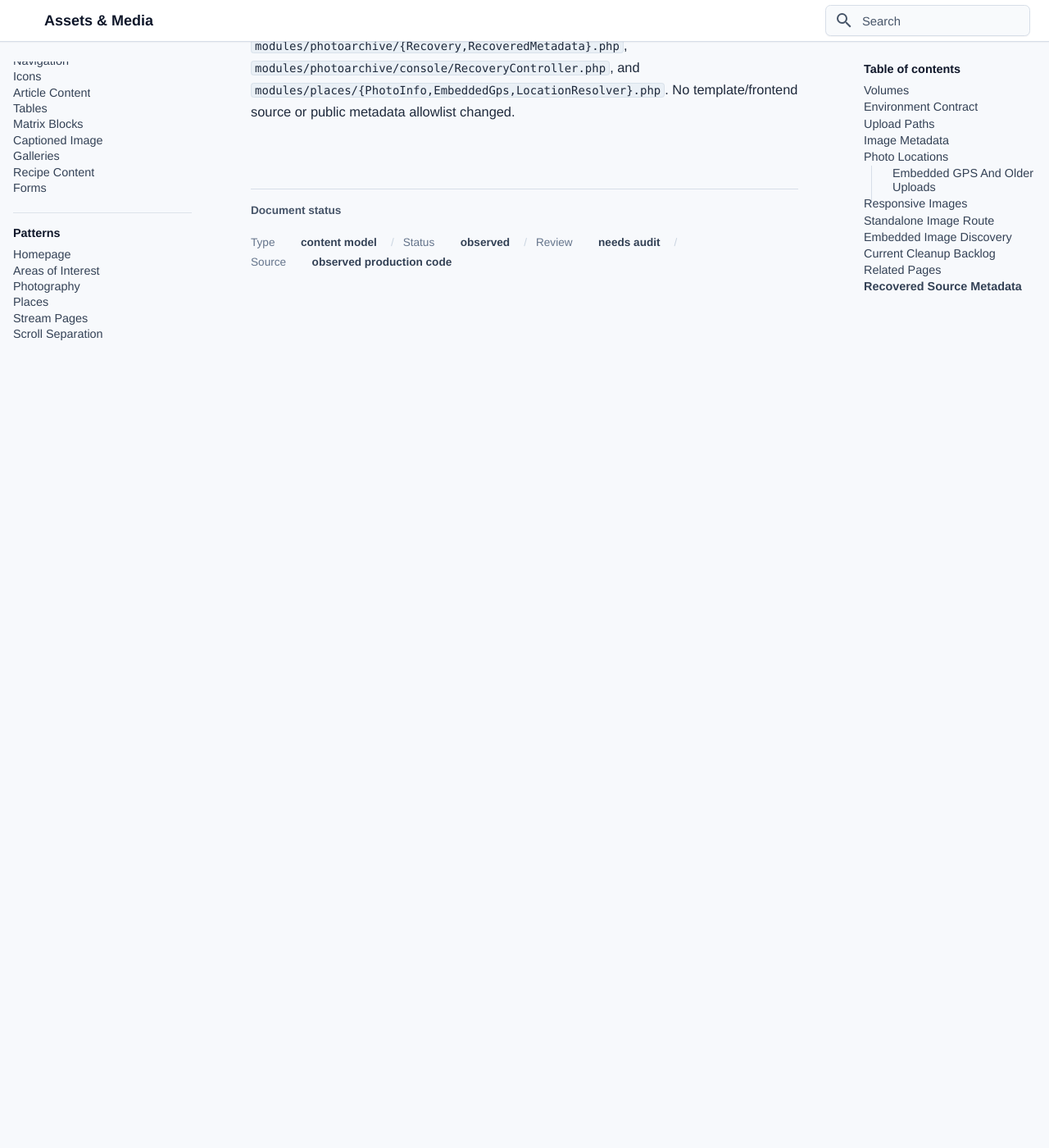
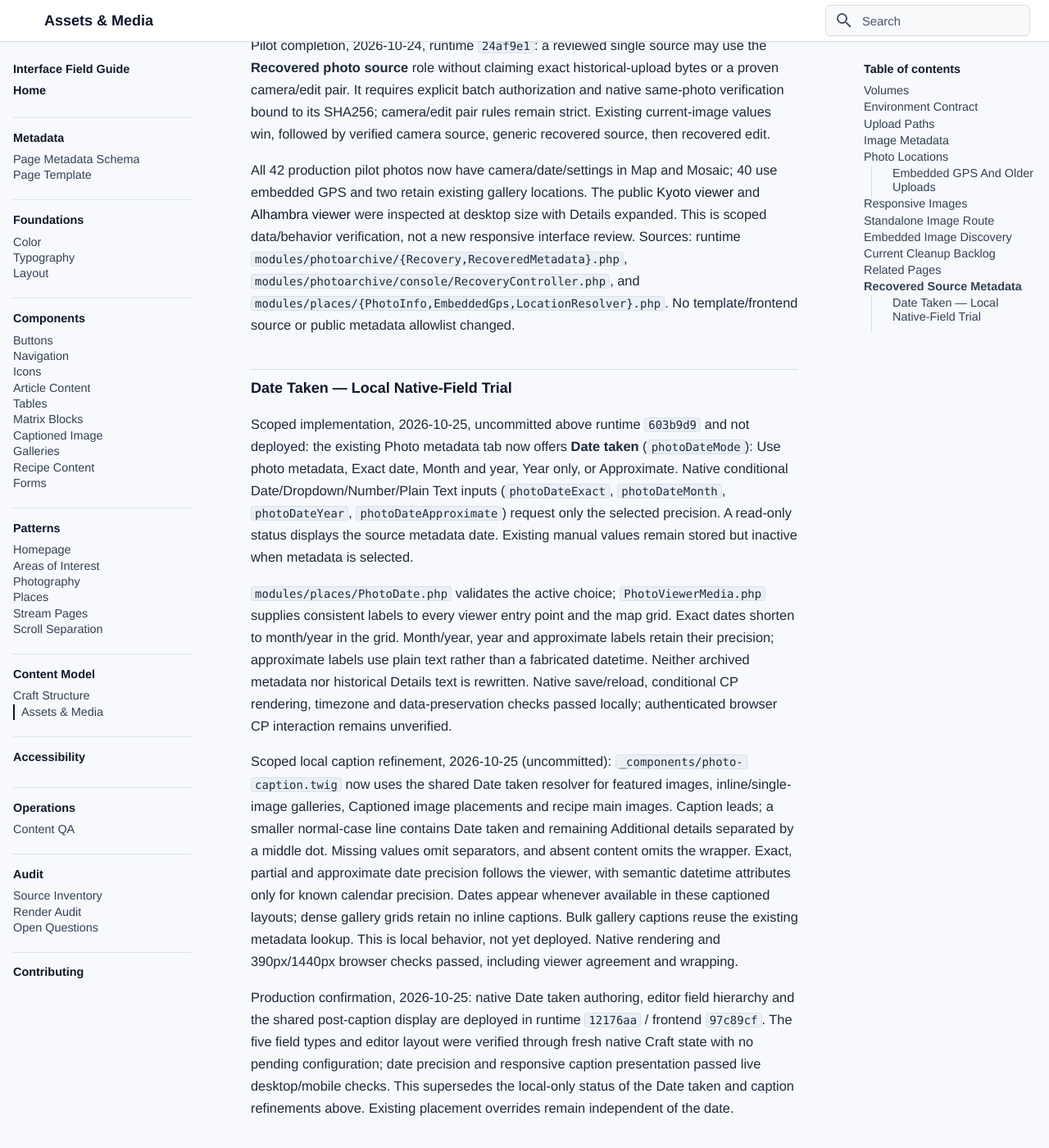
Before and after one commit to bentilden/Design-System, an MkDocs documentation site: the page built from docs/content-model/assets-media.md, in a window 1280 px wide and 1400 px high, scrolled down 11814 px. Shown: the whole window at 82% size. Built offline with MkDocs 1.6.1 and Material for MkDocs 9.7.7, drawn with Linux system fonts in a browser that asks for light colours; some web fonts are replaced; before the commit the page ends 12262 px from its top, so only the background shows below that; some of the changed text lies outside the part shown.

Commit message:
Document deployed Date taken fields and consistent photo captions

```diff
--- a/docs/components/captioned-image.md
+++ b/docs/components/captioned-image.md
@@ -58,7 +58,7 @@ Captioned image inserts one editorial image into [Story Text](matrix-blocks.md#e
 
 Editor cards derive their title and thumbnail from the asset. Editor uploads default to `rich-text/story/`; the native toolbar library modal uploads into its selected Content Images folder. The full Content Images library remains available. Native asset Alternative Text remains the accessibility source, with the existing asset-title/file-name fallback. Alt text never becomes a visible caption.
 
-Caption and credit are placement metadata: editing them does not alter the asset or another use of it. The two hide switches work independently in article, viewer, and RSS output. Hiding both omits `figcaption` while retaining the image and native alt text. Shared asset edits still affect every use. There are no placement crop, alignment, arbitrary width, or location controls.
+Caption and credit are placement metadata: editing them does not alter the asset or another use of it. The two hide switches work independently in article, viewer, and RSS output. Hiding both text fields retains Date taken independently when available; `figcaption` is omitted only when caption, date and details are all absent. The image and native alt text remain. Shared asset edits still affect every use. There are no placement crop, alignment, arbitrary width, or location controls.
 
 ## Rendering Contract
 
@@ -98,3 +98,11 @@ The four-route browser/font run loaded all 48 declared Helvetica Now faces per r
 - [Article Content](article-content.md) supplies the surrounding prose and media presentation.
 - [Galleries](galleries.md#unified-photo-viewer) documents the shared viewer.
 - [Places](../patterns/places.md#which-photos-appear) documents collection eligibility and location behavior.
+
+
+## Local Date Taken Refinement
+
+Scoped local update, 2026-10-25, uncommitted: article and feed captions reuse `_components/photo-caption.twig`. Caption is followed by a smaller line containing resolved Date taken and remaining credit/details, separated by a middle dot when both exist. Dates use the same native asset fields and metadata fallback as the viewer, preserving exact, month/year, year-only or approximate precision. Approximate wording has no fabricated datetime. Placement hide-caption and hide-credit continue to suppress only their respective text; they do not hide Date taken. With both text fields hidden, a date-only figcaption remains if a date is available. No caption wrapper appears when all three are absent. Existing override, escaping and authored line-break rules are unchanged. The existing 48 content-image checks and 14 focused caption checks pass locally; production is unchanged.
+
+
+Production confirmation, 2026-10-25: the Date taken refinement is deployed in runtime `12176aa` with frontend `97c89cf`. Native production configuration and 12 live browser cases at 390px/1440px passed, including date precision, agreement with viewer information, caption wrapping and unchanged dense grids. This supersedes the local-only deployment status above.
--- a/docs/content-model/assets-media.md
+++ b/docs/content-model/assets-media.md
@@ -128,6 +128,9 @@ Released revision, 2026-10-20 (runtime `e00d55e`): [hierarchical Locations](../p
 
 Optional-label addition, 2026-10-20 (runtime `73e495d`): Photos have a single-line **Photo location label** (`photoLocationLabel`) immediately beneath the related Location selector. It is optional and available in every map-position mode. Blank uses the assigned/inherited Location name; a value describes that asset everywhere it appears. It never changes coordinates, Location identity, hierarchy or pills. Existing `placeName` remains hidden legacy storage and is not reused. See [Places](../patterns/places.md#local-hierarchical-locations-revision) for individual/cluster labels and viewer presentation.
 
+Local CP refinement, 2026-10-25 (uncommitted runtime changes above `603b9d9`, not deployed): the same `photoLocationLabel` field is now labeled **Specific place label**, with optional-use guidance, and follows the map-position controls. Content Images starts with Caption, Alternative text and **Additional details** (`details`), with guidance distinguishing public prose from accessibility text. Native Title is labeled **Asset name** under **Asset settings**, alongside generated-image controls. These volume-layout overrides retain field identities, values and public rendering. Existing manually entered dates remain in Details; no date migration is part of this change. Native local CP rendering and 12 location checks passed; authenticated browser save/reopen was not exercised.
+
+
 The Photos asset layout has a Location tab with a Location source selector (`photoLocationSource`), read-only embedded-GPS status, a custom coordinate picker (`photoLocation`), and a public place name (`placeName`). The picker appears for Custom location; the asset place-name field is hidden for Gallery location. Gallery blocks have `galleryLocation` and `placeName` inline alongside their images. Maps by Ether Creative supplies explicit place search, coordinate inputs, and Clear address. Opening the picker's default camera does not assign a point.
 
 | Location source | Authoring meaning |
@@ -227,3 +230,15 @@ Scoped production update, 2026-10-24, runtime `bc73a56`: verified recovered came
 Pilot completion, 2026-10-24, runtime `24af9e1`: a reviewed single source may use the **Recovered photo source** role without claiming exact historical-upload bytes or a proven camera/edit pair. It requires explicit batch authorization and native same-photo verification bound to its SHA256; camera/edit pair rules remain strict. Existing current-image values win, followed by verified camera source, generic recovered source, then recovered edit.
 
 All 42 production pilot photos now have camera/date/settings in Map and Mosaic; 40 use embedded GPS and two retain existing gallery locations. The public [Kyoto viewer](https://www.bentilden.com/kyoto-in-fall) and [Alhambra viewer](https://www.bentilden.com/alhambra-in-september) were inspected at desktop size with Details expanded. This is scoped data/behavior verification, not a new responsive interface review. Sources: runtime `modules/photoarchive/{Recovery,RecoveredMetadata}.php`, `modules/photoarchive/console/RecoveryController.php`, and `modules/places/{PhotoInfo,EmbeddedGps,LocationResolver}.php`. No template/frontend source or public metadata allowlist changed.
+
+### Date Taken — Local Native-Field Trial
+
+Scoped implementation, 2026-10-25, uncommitted above runtime `603b9d9` and not deployed: the existing Photo metadata tab now offers **Date taken** (`photoDateMode`): Use photo metadata, Exact date, Month and year, Year only, or Approximate. Native conditional Date/Dropdown/Number/Plain Text inputs (`photoDateExact`, `photoDateMonth`, `photoDateYear`, `photoDateApproximate`) request only the selected precision. A read-only status displays the source metadata date. Existing manual values remain stored but inactive when metadata is selected.
+
+`modules/places/PhotoDate.php` validates the active choice; `PhotoViewerMedia.php` supplies consistent labels to every viewer entry point and the map grid. Exact dates shorten to month/year in the grid. Month/year, year and approximate labels retain their precision; approximate labels use plain text rather than a fabricated datetime. Neither archived metadata nor historical Details text is rewritten. Native save/reload, conditional CP rendering, timezone and data-preservation checks passed locally; authenticated browser CP interaction remains unverified.
+
+
+Scoped local caption refinement, 2026-10-25 (uncommitted): `_components/photo-caption.twig` now uses the shared Date taken resolver for featured images, inline/single-image galleries, Captioned image placements and recipe main images. Caption leads; a smaller normal-case line contains Date taken and remaining Additional details separated by a middle dot. Missing values omit separators, and absent content omits the wrapper. Exact, partial and approximate date precision follows the viewer, with semantic datetime attributes only for known calendar precision. Dates appear whenever available in these captioned layouts; dense gallery grids retain no inline captions. Bulk gallery captions reuse the existing metadata lookup. This is local behavior, not yet deployed. Native rendering and 390px/1440px browser checks passed, including viewer agreement and wrapping.
+
+
+Production confirmation, 2026-10-25: native Date taken authoring, editor field hierarchy and the shared post-caption display are deployed in runtime `12176aa` / frontend `97c89cf`. The five field types and editor layout were verified through fresh native Craft state with no pending configuration; date precision and responsive caption presentation passed live desktop/mobile checks. This supersedes the local-only status of the Date taken and caption refinements above. Existing placement overrides remain independent of the date.
```
